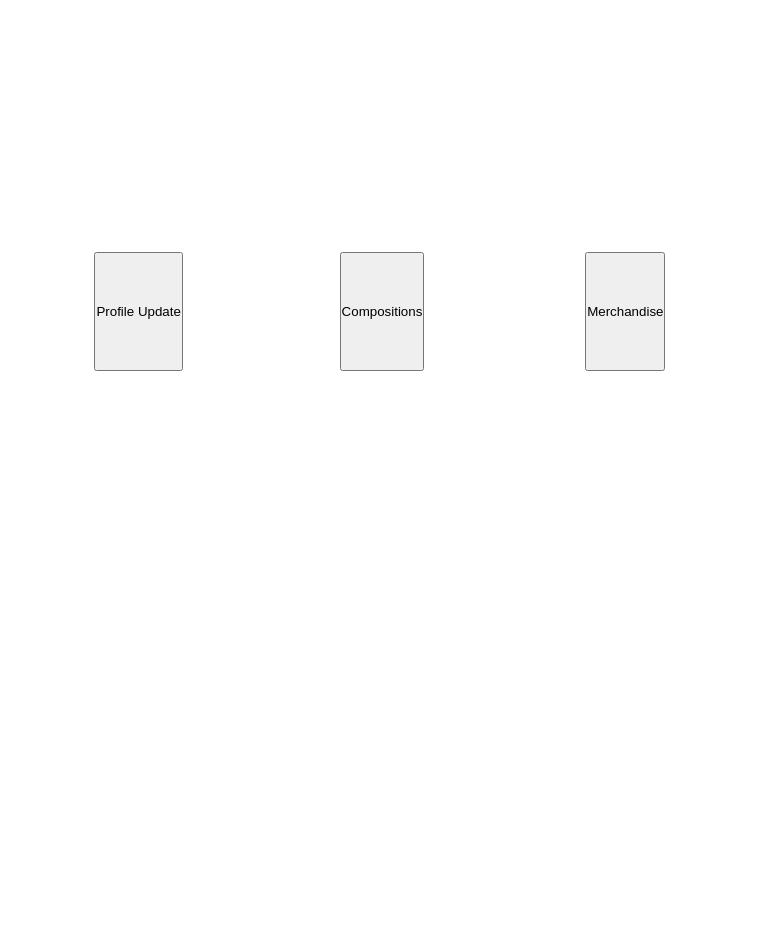
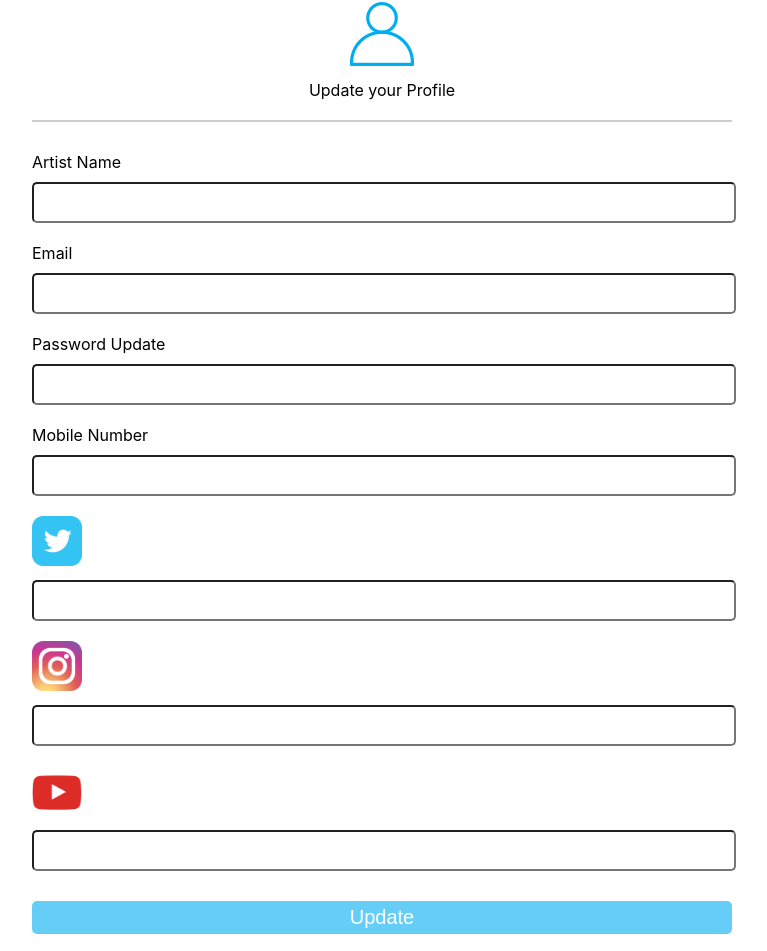
Before and after one commit to vernonsyncere/pdbeats, a React (Create React App) app in the folder client/: page / in a window 1280 px wide. Shown: the part 148-1099 px from the top of the page, without its empty margins (258-1025 px from the left). Before the commit the page ends 800 px from the top, so only its background shows below. Built offline with nearby package versions, Linux system fonts and the light colour scheme.

Commit message:
minor changes to fix some errors

```diff
--- a/client/src/App.js
+++ b/client/src/App.js
@@ -24,8 +24,8 @@ const App = (props) => {
         {/* <BeatStore/> */}
       {/* <RegistrationLogin/> */}
       {/* <MyOrder></MyOrder> */}
-      {/* <ClientProfile></ClientProfile> */}
-      <AdminDashBoard/>
+      <ClientProfile></ClientProfile>
+      {/* <AdminDashBoard/> */}
     </div>
   );
 }
--- a/client/src/components/AdminDashBoard/AdminDashBoard.js
+++ b/client/src/components/AdminDashBoard/AdminDashBoard.js
@@ -6,9 +6,9 @@ const AdminDashBoard = (props) => {
    return(
       <div className={classes.AdminDashBoard}>
          <div className={classes.buttonBox}>
-            <a><button>Profile Update</button></a>
-            <a><button>Compositions</button></a>
-            <a><button>Merchandise</button></a>
+            <button>Profile Update</button>
+            <button>Compositions</button>
+            <button>Merchandise</button>
          </div>
       </div>
    )
--- a/client/src/components/ClientProfile/StyledClientProfile.module.css
+++ b/client/src/components/ClientProfile/StyledClientProfile.module.css
@@ -18,25 +18,22 @@
 }
 
 .formGrid {
-
   margin-top: 30px;
   max-width: 100%;
-
-
 }
 
 .formBox {
   margin-top: 20px;
   display: grid;
-   grid-template-columns: 1fr 2.5fr;
-   grid-row-gap:10px;
-   width:100%;
+  /* grid-template-columns: 1fr 2.5fr; */
+  grid-row-gap: 10px;
+  width: 100%;
   max-width: 100%;
 }
 
 .profileLabel {
   align-self: center;
-    width:100%;
+  width: 100%;
   max-width: 100%;
 }
 
@@ -44,12 +41,12 @@
   width: 50px;
 }
 
- .formBox input{
+.formBox input {
   font-size: 2rem;
   border-radius: 5px;
-    width:100%;
+  width: 100%;
   max-width: 100%;
-    width:100%;
+  width: 100%;
 }
 
 .imgInput {
@@ -58,8 +55,8 @@
 }
 
 .clientButton {
-   max-width:100%;
-   width:100%;
+  max-width: 100%;
+  width: 100%;
   padding: 5px 0;
   border-radius: 5px;
   border: 0;
@@ -67,33 +64,28 @@
   margin-bottom: 20px;
   font-size: 1.25rem;
   color: white;
-   background-color: rgba(0, 174, 240,.6);
+  background-color: rgba(0, 174, 240, 0.6);
 }
 
- @media(max-width: 701px) {
+@media (max-width: 701px) {
   .displayBox {
     width: 500px;
   }
 }
 
- @media(max-width: 501px) {
+@media (max-width: 501px) {
   .displayBox {
     width: 400px;
   }
-    .formBox {
-      margin-top: 20px;
-      display: grid;
-      grid-template-columns: 1fr 1.5fr;
-    }
 }
 
- @media(max-width: 401px) {
+@media (max-width: 401px) {
   .displayBox {
     width: 300px;
   }
 }
 
- @media(max-width: 351px) {
+@media (max-width: 351px) {
   .displayBox {
     width: 200px;
   }
--- a/client/src/components/MyOrder/MyOrder.js
+++ b/client/src/components/MyOrder/MyOrder.js
@@ -30,7 +30,7 @@ const MyOrder = (props) => {
                   <div className={ classes.product }> <img src={ night } /></div>
                   <div className={ classes.download }><a href="https://www.beatstars.com/ProduceDepartmentBeats/sound-kits/48260" target="_blank">The Night of</a></div>
                   <div className={ classes.date }><p>December 10th, 2020</p></div>
-                  <div className={ classes.order }><p>BFGkLPOBM</p></div>
+                  <div className={ classes.orderNumber }><p>BFGkLPOBM</p></div>
                </div>
             </div>
          </div>
```
Lines whose indentation alone changed are shown as unchanged.
